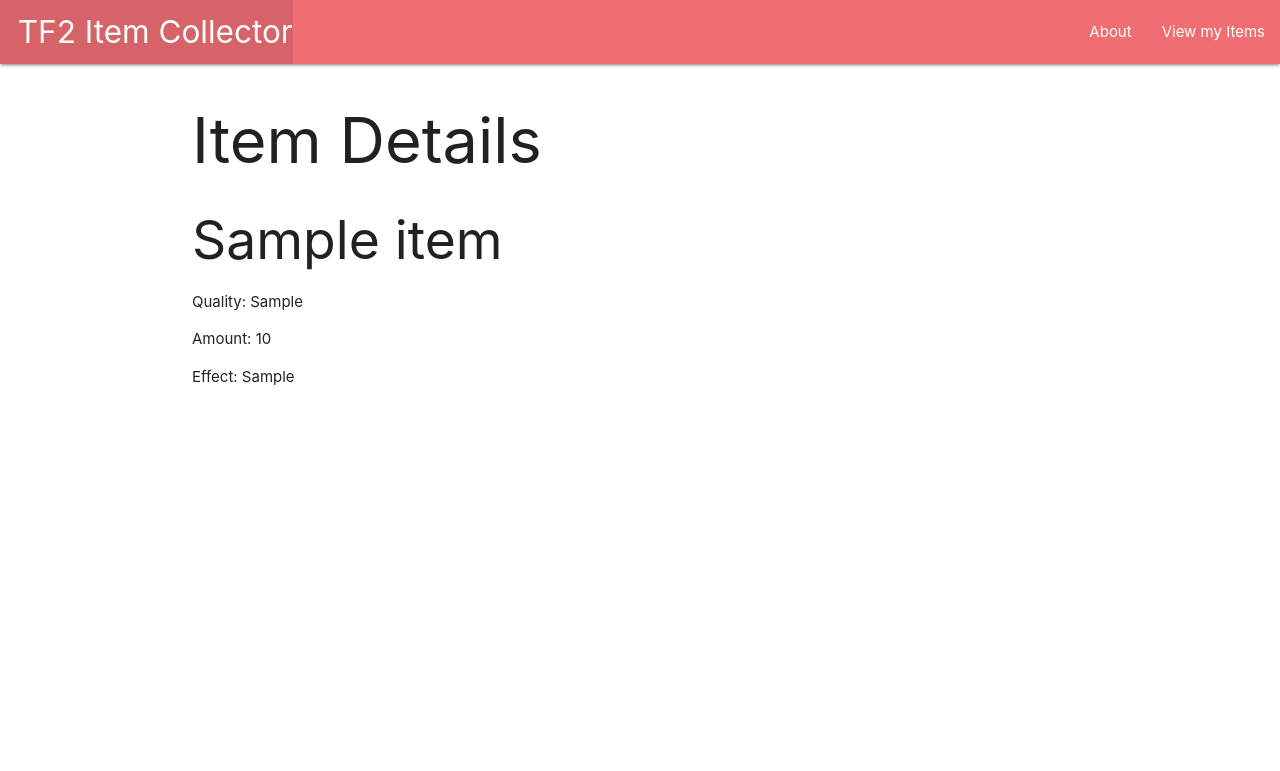
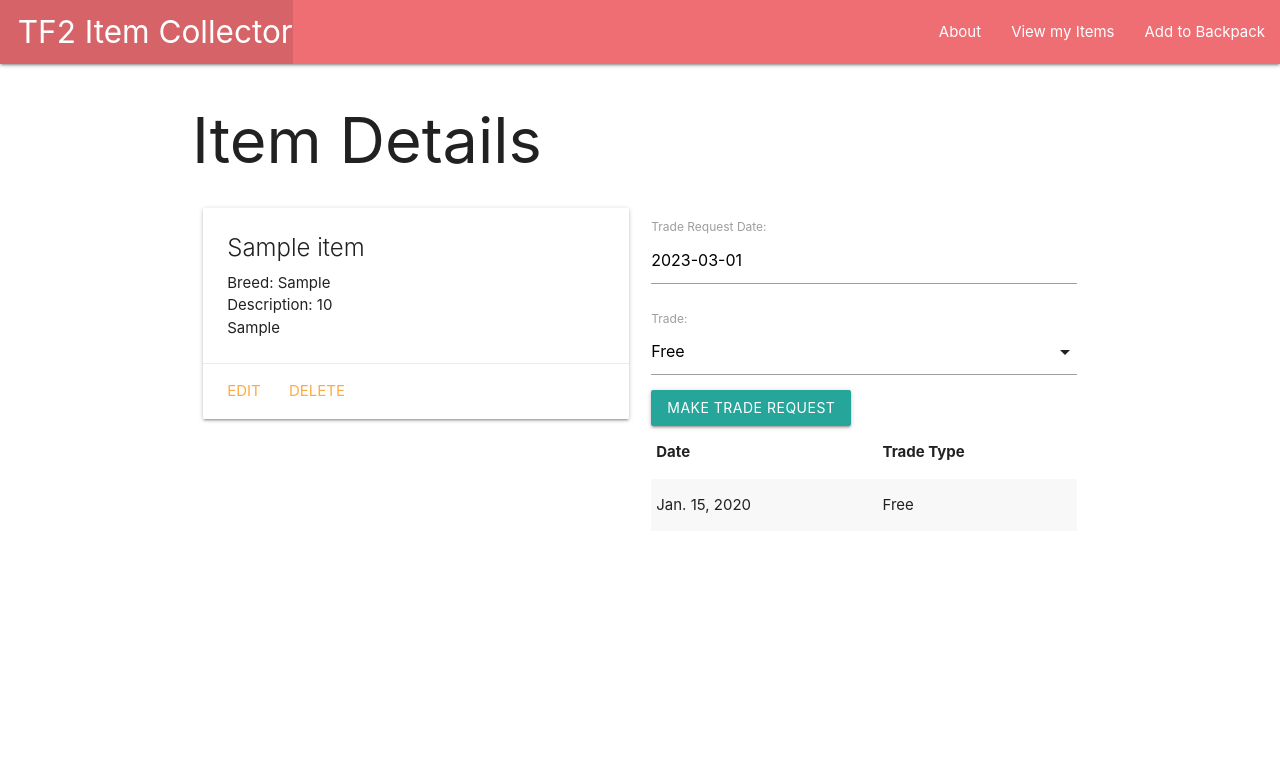
Before and after one commit to Jkokol2000/tf2collector, a Django app: page /items/1/ in a window 1280 px wide. Shown: the top 771 px of the page. Run offline with Django 4.2, Linux system fonts and the light colour scheme; tables that the repository leaves empty hold one stand-in row (values such as "Sample post").

Commit message:
Added trade requests and the ability to=e dit and delete items

```diff
--- a/main_app/admin.py
+++ b/main_app/admin.py
@@ -1,5 +1,6 @@
 from django.contrib import admin
-from .models import Item
+from .models import Item, Request
 
 # Register your models here.
 admin.site.register(Item)
+admin.site.register(Request)
--- /dev/null
+++ b/main_app/forms.py
@@ -0,0 +1,7 @@
+from django.forms import ModelForm
+from .models import Request
+
+class RequestForm(ModelForm):
+  class Meta:
+    model = Request
+    fields = ['date', 'trade']
--- a/main_app/models.py
+++ b/main_app/models.py
@@ -1,4 +1,10 @@
 from django.db import models
+from django.urls import reverse
+TRADE = (
+    ('F', 'Free'),
+    ('I', 'Items'),
+    ('M', 'Money')
+)
 
 # Create your models here.
 class Item(models.Model):
@@ -9,3 +15,17 @@
 
     def __str__(self):
         return self.name
+    def get_absolute_url(self):
+        return reverse("item", kwargs={"item_id": self.id})
+
+class Request(models.Model):
+    date = models.DateField('Trade Request Date')
+    trade = models.CharField(
+        max_length=1,
+        choices=TRADE,
+        default=TRADE[0][0])
+    item = models.ForeignKey(Item, on_delete=models.CASCADE)
+    def __str__(self):
+        return f"{self.get_trade_display()} on {self.date}"
+    class Meta:
+        ordering = ['-date']
--- a/main_app/templates/about.html
+++ b/main_app/templates/about.html
@@ -4,6 +4,6 @@
 <h1>About the TF2 Item Collector</h1>
 <hr>
 <p>Check out your items, and impress your friends... and enemies!</p>
-<footer>All Rights Reserved, &copy; 2022 Cat Collector</footer>
+<footer>All Rights Reserved, &copy; 2022 TF2 Collector</footer>
 
 {% endblock %}
--- a/main_app/templates/base.html
+++ b/main_app/templates/base.html
@@ -8,19 +8,22 @@
   <title>Cat Collector</title>
   <link rel="stylesheet" href="https://cdnjs.cloudflare.com/ajax/libs/materialize/1.0.0/css/materialize.min.css">
   <link rel="stylesheet" type="text/css" href="{% static 'css/style.css' %}">
+  <script src="https://cdnjs.cloudflare.com/ajax/libs/materialize/1.0.0/js/materialize.min.js"></script>
 </head>
 <body>
   <header class="navbar-fixed">
     <nav>
       <div class="nav-wrapper">
         <ul>
-          <li><a href="/" class="left brand-logo">&nbsp;&nbsp;TF2 Item Collector</a></li>
+          <li><a href="{% url 'home'%}" class="left brand-logo">&nbsp;&nbsp;TF2 Item Collector</a></li>
         </ul>
         <ul class="right">
-          <li><a href="/about">About</a></li>
-          <li><a href="/items">View my Items</a></li>
+          <li><a href="{% url 'about'%}">About</a></li>
+          <li><a href="{% url 'index'%}">View my Items</a></li>
+          <li><a href="{% url 'item_create' %}">Add to Backpack</a></li>
         </ul>
       </div>
+
     </nav>
   </header>
   <main class="container">
@@ -31,4 +34,5 @@
     <div class="right">All Rights Reserved, &copy; 2023 James Kokol &nbsp;</div>
   </footer>
 </body>
+
 </html>
--- a/main_app/templates/items/details.html
+++ b/main_app/templates/items/details.html
@@ -1,12 +1,60 @@
 {% extends 'base.html' %}
 {% block content %}
+
 <h1>Item Details</h1>
-<h2>{{item.name}}</h2>
-<p>Quality: {{item.quality}}</p>
-<p>Amount: {{ item.amount }}</p>
-{% if item.effect == 'None' %}
-     <p>No Effect</p>
-    {% else %}
-    <p>Effect: {{ item.effect}}</p>
-    {% endif %}
+
+<div class="row">
+  <div class="col s6">
+    <div class="card">
+      <div class="card-content">
+        <span class="card-title">{{ item.name }}</span>
+        <p>Breed: {{ item.quality }}</p>
+        <p>Description: {{ item.amount }}</p>
+        {% if item.effect == 'None' %}
+          <p>No Effect</p>
+        {% else %}
+          <p>{{ item.effect }}</p>
+        {% endif %}
+      </div>
+      <div class="card-action">
+        <a href="{% url 'item_update' item.id %}">Edit</a>
+        <a href="{% url 'item_delete' item.id %}">Delete</a>
+      </div>
+    </div>
+  </div>
+  <!-- New Markup Below -->
+  <div class="col s6">
+    <form action="{% url 'add_request' item.id %}" method="POST">
+        {% csrf_token %}
+        {{ request_form.as_p}}
+        <input type='submit' class="btn" value="Make Trade Request">
+    </form>
+    <table class="striped">
+      <thead>
+        <tr><th>Date</th><th>Trade Type</th></tr>
+      </thead>
+      <tbody>
+        {% for request in item.request_set.all %}
+          <tr>
+            <td>{{request.date}}</td>
+            <td>{{request.get_trade_display}}</td>
+          </tr>
+        {% endfor %}
+      </tbody>
+    </table>
+  </div>
+  <!-- New Markup Above -->
+</div>
+<script>
+    const dateEl = document.getElementById('id_date');
+    // M is Materialize's global variable
+    M.Datepicker.init(dateEl, {
+      format: 'yyyy-mm-dd',
+      defaultDate: new Date(),
+      setDefaultDate: true,
+      autoClose: true
+    });
+    const selectEl = document.getElementById('id_trade');
+    M.FormSelect.init(selectEl);
+</script>
 {% endblock %}
--- a/main_app/urls.py
+++ b/main_app/urls.py
@@ -5,5 +5,9 @@
 	path('', views.home, name='home'),
     path('about/', views.about, name='about'),
     path('items/', views.items_index, name='index'),
-    path('items/<int:item_id>/', views.items_detail, name='item')
+    path('items/<int:item_id>/', views.items_detail, name='item'),
+    path('items/create/', views.ItemCreate.as_view(), name='item_create'),
+    path('items/<int:pk>/update/', views.ItemUpdate.as_view(), name='item_update'),
+    path('items/<int:pk>/delete/', views.ItemDelete.as_view(), name='item_delete'),
+    path('cats/<int:item_id>/add_request/', views.add_request, name='add_request'),
 ]
--- a/main_app/views.py
+++ b/main_app/views.py
@@ -1,5 +1,7 @@
-from django.shortcuts import render
+from django.shortcuts import render, redirect
+from django.views.generic.edit import CreateView, UpdateView, DeleteView
 from .models import Item
+from .forms import RequestForm
 
 # Define the home view
 def home(request):
@@ -15,4 +17,23 @@
   })
 def items_detail(request, item_id):
     item = Item.objects.get(id=item_id)
-    return render(request, 'items/details.html', { 'item' : item})
+    request_form = RequestForm()
+    return render(request, 'items/details.html', { 'item' : item, 'request_form': request_form})
+def add_request(request, item_id):
+    form = RequestForm(request.POST)
+    if form.is_valid():
+        new_request = form.save(commit=False)
+        new_request.item_id = item_id
+        new_request.save()
+    return redirect('item', item_id=item_id)
+
+class ItemCreate(CreateView):
+    model = Item
+    fields = '__all__'
+    success_url = '/items'
+class ItemUpdate(UpdateView):
+    model = Item
+    fields = '__all__'
+class ItemDelete(DeleteView):
+    model = Item
+    success_url = '/items'
```
Also changed, not shown: main_app/templates/main_app/item_confirm_delete.html (added, +13 -0 lines), main_app/templates/main_app/item_form.html (added, +17 -0 lines), main_app/migrations/0002_request.py (added).
